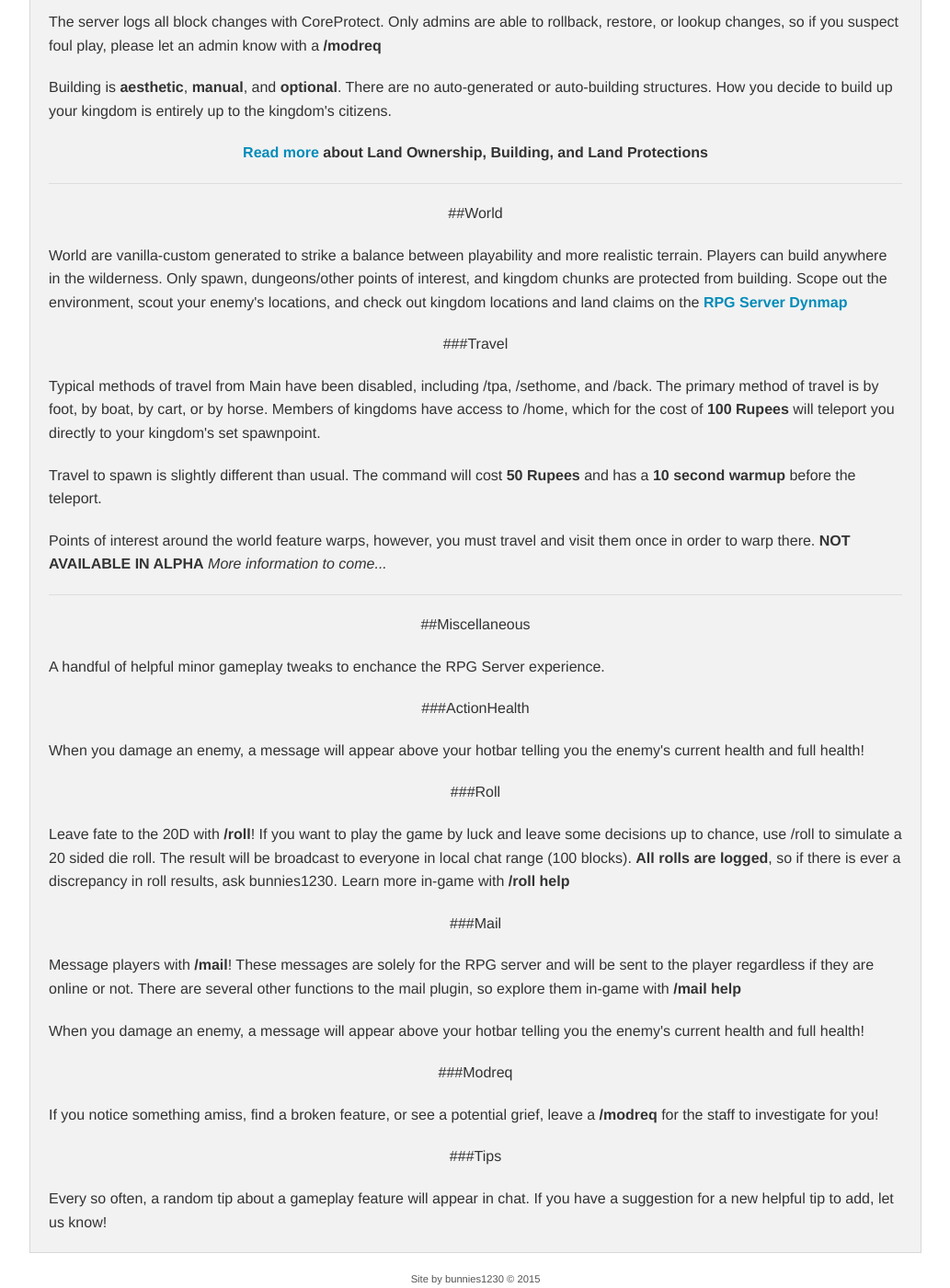
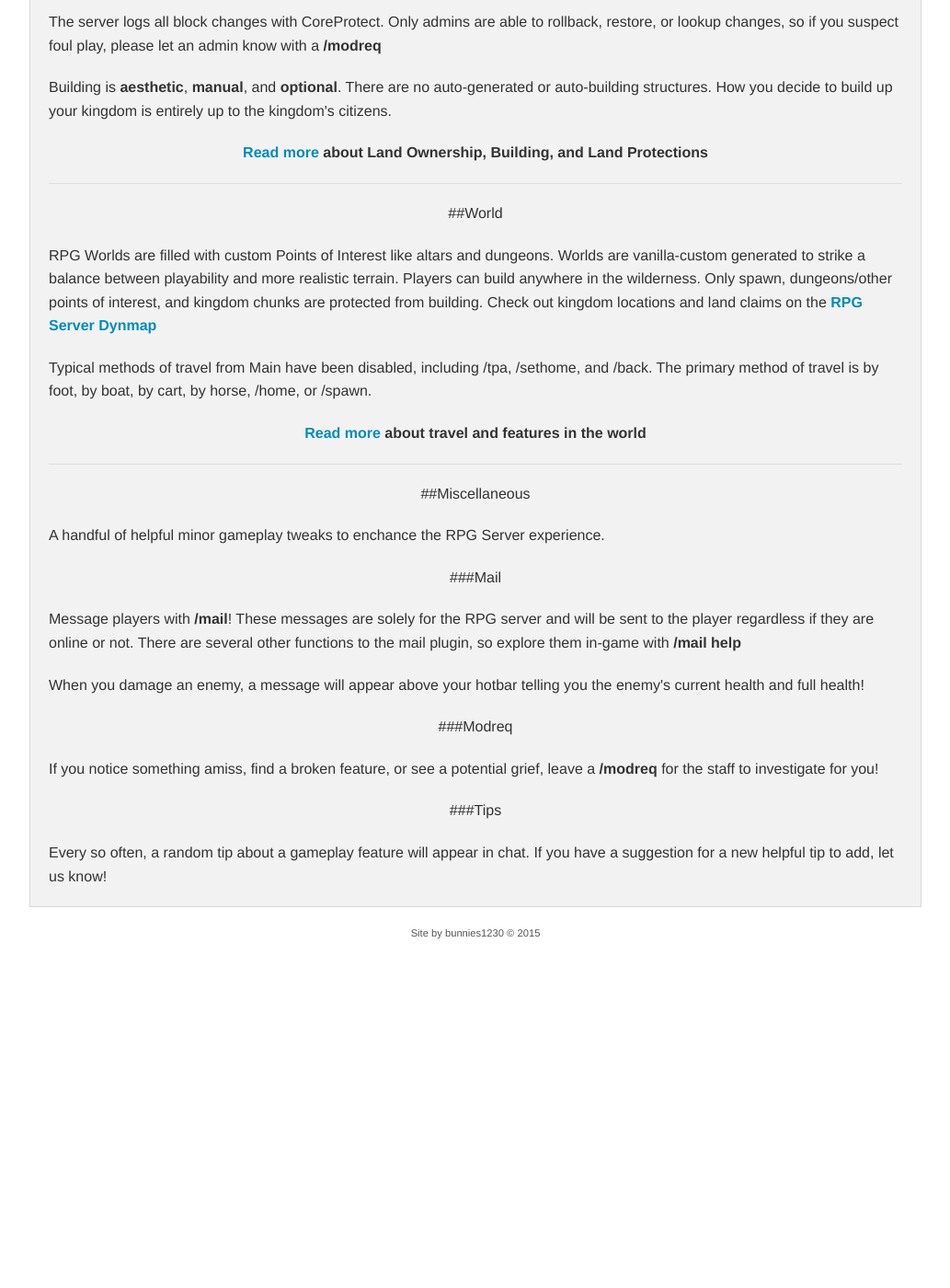
Before and after one commit to damnation-eu/website-beta, a Jekyll site: the page built from rpg/gameplay.md, in a window 1280 px wide and 1400 px high, scrolled down 1825 px. Shown: the whole window at 92% size, without its empty margins (123-1156 px from the left). Built offline with Jekyll 4.4.1, drawn with Linux system fonts in a browser that asks for light colours; nearby versions of some CDN libraries; library files that are not in the unit come from our copies; after the commit the page ends 2849 px from its top, so only the background shows below that.

Commit message:
Update gameplay.md

```diff
--- a/rpg/gameplay.md
+++ b/rpg/gameplay.md
@@ -86,16 +86,12 @@
 ##World
 </div>
 
-<p>World are vanilla-custom generated to strike a balance between playability and more realistic terrain. Players can build anywhere in the wilderness. Only spawn, dungeons/other points of interest, and kingdom chunks are protected from building. Scope out the environment, scout your enemy's locations, and check out kingdom locations and land claims on the <a href="https://damnation.eu/rpgmap"><b>RPG Server Dynmap</b></a></p>
+<p>RPG Worlds are filled with custom Points of Interest like altars and dungeons. Worlds are vanilla-custom generated to strike a balance between playability and more realistic terrain. Players can build anywhere in the wilderness. Only spawn, dungeons/other points of interest, and kingdom chunks are protected from building. Check out kingdom locations and land claims on the <a href="https://damnation.eu/rpgmap"><b>RPG Server Dynmap</b></a></p>
 
-<div style="text-align: center;" markdown="1">
-###Travel
-</div>
-<p>Typical methods of travel from Main have been disabled, including /tpa, /sethome, and /back. The primary method of travel is by foot, by boat, by cart, or by horse. Members of kingdoms have access to /home, which for the cost of <b>100 Rupees</b> will teleport you directly to your kingdom's set spawnpoint.</p>
+<p>Typical methods of travel from Main have been disabled, including /tpa, /sethome, and /back. The primary method of travel is by foot, by boat, by cart,  by horse, /home, or /spawn.</p>
 
-<p>Travel to spawn is slightly different than usual. The command will cost <b>50 Rupees</b> and has a <b>10 second warmup</b> before the teleport.</p>
+<center><p><b><a href="{{site.baseurl}}/rpg/world">Read more</a> about travel and features in the world</b></p></center>
 
-<p>Points of interest around the world feature warps, however, you must travel and visit them once in order to warp there. <b>NOT AVAILABLE IN ALPHA</b> <i>More information to come...</i></p>
 
 <hr>
 <a name="miscellaneous"></a>
@@ -103,14 +99,6 @@
 ##Miscellaneous
 </div>
 <p>A handful of helpful minor gameplay tweaks to enchance the RPG Server experience.</p>
-<div style="text-align: center;" markdown="1">
-###ActionHealth
-</div>
-<p>When you damage an enemy, a message will appear above your hotbar telling you the enemy's current health and full health!</p>
-<div style="text-align: center;" markdown="1">
-###Roll
-</div>
-<p>Leave fate to the 20D with <b>/roll</b>! If you want to play the game by luck and leave some decisions up to chance, use /roll to simulate a 20 sided die roll. The result will be broadcast to everyone in local chat range (100 blocks). <b>All rolls are logged</b>, so if there is ever a discrepancy in roll results, ask bunnies1230. Learn more in-game with <b>/roll help</b></p>
 <div style="text-align: center;" markdown="1">
 ###Mail
 </div>
```
